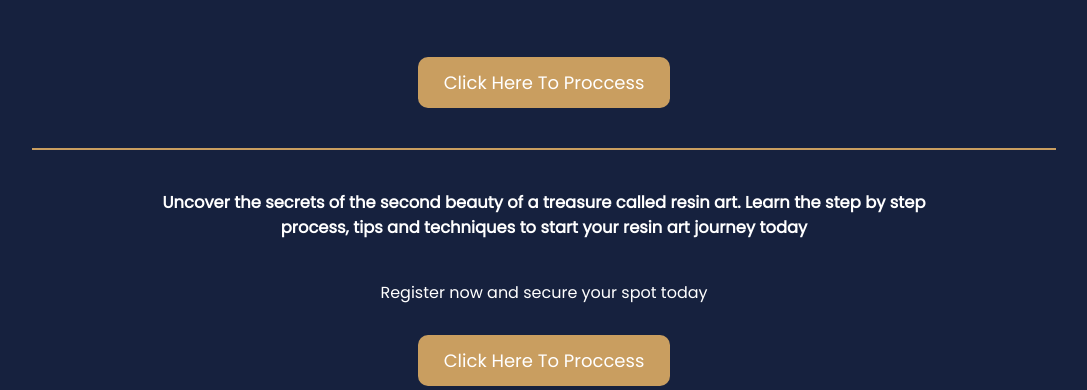
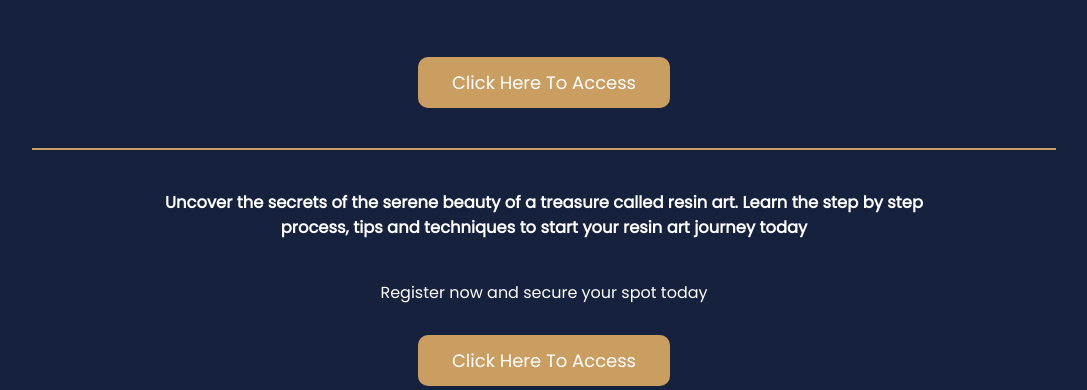
Before and after one commit to amalikmuhd/hrhadiza, a React (Create React App) app: page / in a window 1280 px wide. Shown: the part 410-800 px from the top of the page, without its empty margins (96-1183 px from the left). Built offline with nearby package versions, Linux system fonts and the light colour scheme.

Commit message:
chore:update

```diff
--- a/src/components/CustomButton.jsx
+++ b/src/components/CustomButton.jsx
@@ -4,7 +4,7 @@ const CustomButton = () => {
   return (
     <div className="buttonContainer">
       <Link to={'https://wa.link/l046yq'} className="title" target="_blank">
-        Click here to proccess
+        Click here to access
       </Link>
     </div>
   );
--- a/src/pages/Landing.jsx
+++ b/src/pages/Landing.jsx
@@ -19,7 +19,7 @@ const Landing = () => {
 
       <section className="secondRow" style={{ fontSize: 14, fontWeight: '300' }}>
         <h3 className="secondRowdescriptionContainer">
-          Uncover the secrets of the second beauty of a treasure called resin art. Learn the step by step process, tips and
+          Uncover the secrets of the serene beauty of a treasure called resin art. Learn the step by step process, tips and
           techniques to start your resin art journey today
         </h3>
       </section>
```
